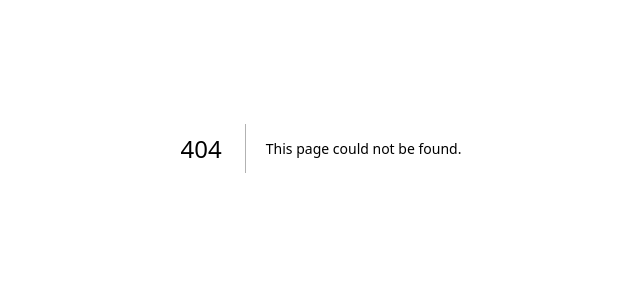
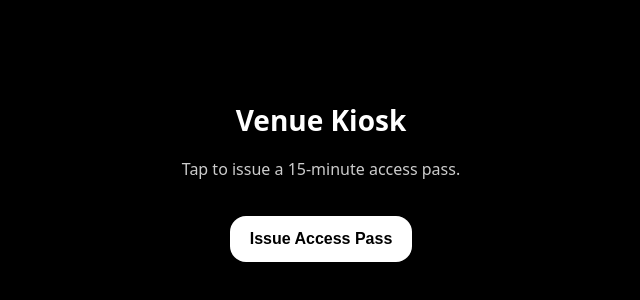
Before and after one commit to M4G3LL4N0/access-layer, a Next.js app: page /kiosk/1 in a window 1280 px wide. Before the commit this address had no page. Shown: the part 252-552 px from the top of the page, without its empty margins (319-959 px from the left). Built offline with nearby package versions, Linux system fonts and the light colour scheme.

Commit message:
Add kiosk mode with instant pass issuing

```diff
--- /dev/null
+++ b/src/app/api/kiosk/issue-pass/route.ts
@@ -0,0 +1,62 @@
+import { NextResponse } from "next/server";
+import { supabaseServer } from "@/lib/supabaseServer";
+import crypto from "crypto";
+
+export const dynamic = "force-dynamic";
+
+function generateToken() {
+  return crypto.randomBytes(24).toString("base64url");
+}
+
+export async function POST(req: Request) {
+  try {
+    const body = await req.json();
+    const { venueId } = body;
+
+    if (!venueId) {
+      return NextResponse.json({ error: "Missing venueId" }, { status: 400 });
+    }
+
+    const supabase = supabaseServer();
+
+    // Confirm venue exists
+    const { data: venue, error: venueErr } = await supabase
+      .from("venues")
+      .select("id,name")
+      .eq("id", venueId)
+      .limit(1);
+
+    if (venueErr || !venue || venue.length === 0) {
+      return NextResponse.json({ error: "Venue not found" }, { status: 404 });
+    }
+
+    const token = generateToken();
+    const now = new Date();
+    const expires = new Date(now.getTime() + 15 * 60 * 1000); // 15 min pass
+
+    const { error: insertErr } = await supabase
+      .from("access_passes")
+      .insert([
+        {
+          venue_id: venueId,
+          token,
+          status: "active",
+          issued_at: now.toISOString(),
+          expires_at: expires.toISOString(),
+        },
+      ]);
+
+    if (insertErr) {
+      return NextResponse.json({ error: insertErr.message }, { status: 500 });
+    }
+
+    return NextResponse.json({
+      ok: true,
+      token,
+      expires_at: expires.toISOString(),
+      passUrl: `${process.env.NEXT_PUBLIC_APP_BASE_URL}/pass/${token}`,
+    });
+  } catch (e: any) {
+    return NextResponse.json({ error: String(e?.message || e) }, { status: 500 });
+  }
+}
--- /dev/null
+++ b/src/app/kiosk/[venueId]/page.tsx
@@ -0,0 +1,111 @@
+"use client";
+
+import { useState } from "react";
+
+export default function KioskPage({ params }: { params: { venueId: string } }) {
+  const { venueId } = params;
+
+  const [token, setToken] = useState<string | null>(null);
+  const [expires, setExpires] = useState<string | null>(null);
+  const [loading, setLoading] = useState(false);
+
+  async function issuePass() {
+    setLoading(true);
+    setToken(null);
+
+    const res = await fetch("/api/kiosk/issue-pass", {
+      method: "POST",
+      headers: { "Content-Type": "application/json" },
+      body: JSON.stringify({ venueId }),
+    });
+
+    const json = await res.json();
+    setLoading(false);
+
+    if (json.ok) {
+      setToken(json.token);
+      setExpires(json.expires_at);
+    } else {
+      alert(json.error || "Error issuing pass");
+    }
+  }
+
+  const passUrl = token
+    ? `${process.env.NEXT_PUBLIC_APP_BASE_URL}/pass/${token}`
+    : null;
+
+  return (
+    <main
+      style={{
+        fontFamily: "system-ui",
+        background: "#000",
+        color: "white",
+        minHeight: "100vh",
+        display: "flex",
+        alignItems: "center",
+        justifyContent: "center",
+        padding: 24,
+        textAlign: "center",
+      }}
+    >
+      <div style={{ maxWidth: 600 }}>
+        <h1 style={{ fontSize: 28, fontWeight: 900 }}>Venue Kiosk</h1>
+        <p style={{ opacity: 0.8 }}>
+          Tap to issue a 15-minute access pass.
+        </p>
+
+        <button
+          onClick={issuePass}
+          disabled={loading}
+          style={{
+            marginTop: 20,
+            padding: "14px 20px",
+            fontWeight: 900,
+            borderRadius: 16,
+            background: "white",
+            color: "black",
+            border: "none",
+            fontSize: 16,
+            cursor: "pointer",
+          }}
+        >
+          {loading ? "Issuing..." : "Issue Access Pass"}
+        </button>
+
+        {token && (
+          <div style={{ marginTop: 30 }}>
+            <div
+              style={{
+                background: "white",
+                color: "black",
+                padding: 16,
+                borderRadius: 16,
+                wordBreak: "break-all",
+                fontWeight: 800,
+              }}
+            >
+              {token}
+            </div>
+
+            <p style={{ marginTop: 12, opacity: 0.7 }}>
+              Expires: {new Date(expires!).toLocaleTimeString()}
+            </p>
+
+            <a
+              href={passUrl!}
+              target="_blank"
+              style={{
+                display: "inline-block",
+                marginTop: 12,
+                color: "white",
+                textDecoration: "underline",
+              }}
+            >
+              Open Pass →
+            </a>
+          </div>
+        )}
+      </div>
+    </main>
+  );
+}
```
